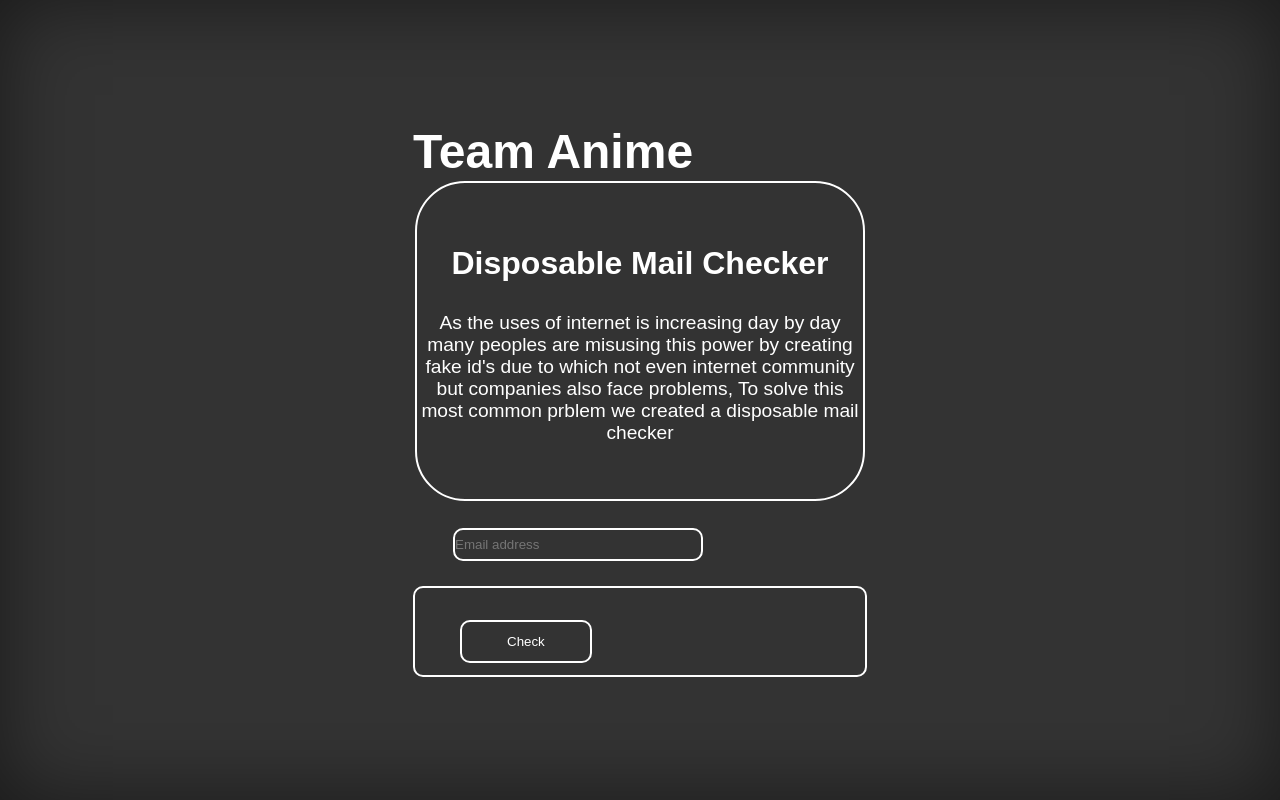
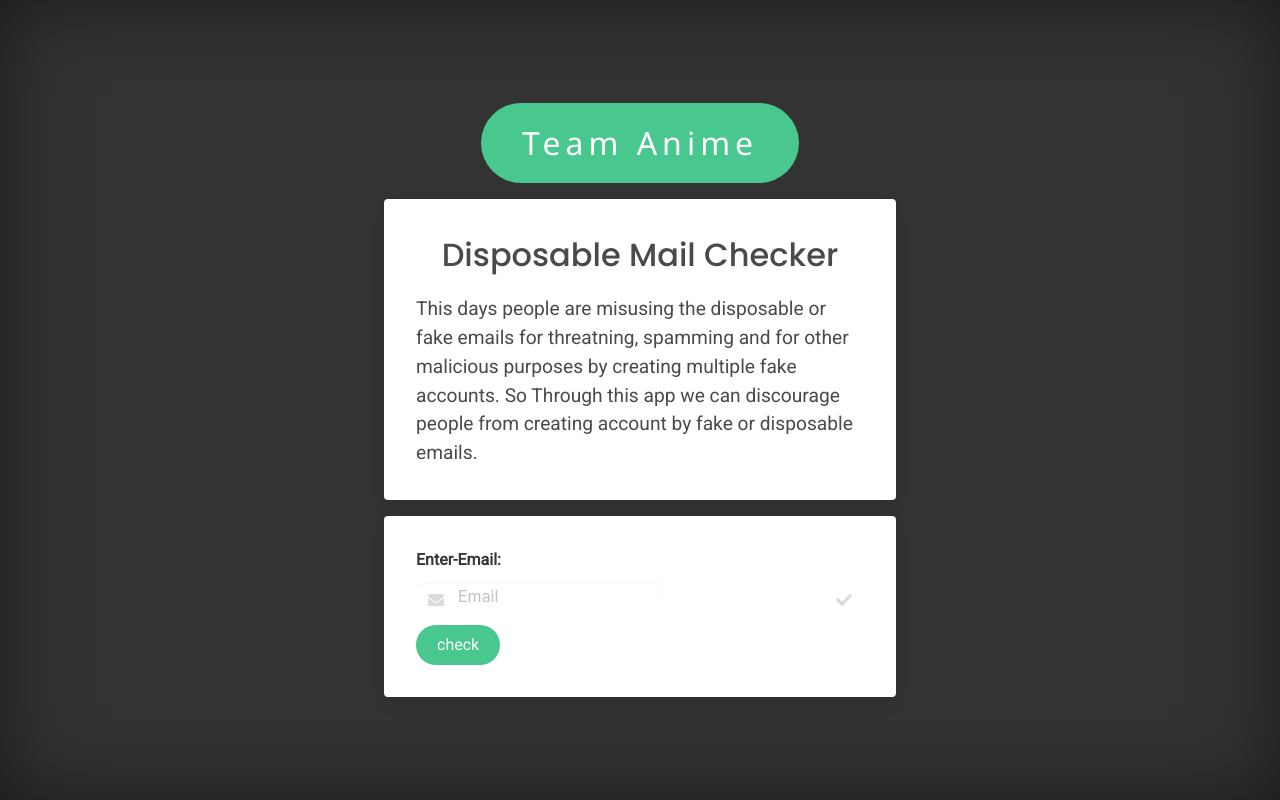
Before and after one commit to ayushontop/project-sukinome-api-hacks, a React (Create React App) app in the folder sukinome/: page / in a window 1280 px wide. Built offline with nearby package versions, Linux system fonts and the light colour scheme.

Commit message:
improved ui

```diff
--- a/sukinome/public/index.html
+++ b/sukinome/public/index.html
@@ -25,6 +25,9 @@
       Learn how to configure a non-root public URL by running `npm run build`.
     -->
     <title>React App</title>
+    <!-- bulma cdn  -->
+    <link rel="stylesheet" href="https://cdn.jsdelivr.net/npm/bulma@0.9.1/css/bulma.min.css">
+    <script defer src="https://use.fontawesome.com/releases/v5.14.0/js/all.js"></script>
   </head>
   <body>
     <noscript>You need to enable JavaScript to run this app.</noscript>
--- a/sukinome/src/App.js
+++ b/sukinome/src/App.js
@@ -3,7 +3,7 @@ import './App.css';
 import Starting from './Starting';
 import Self from './self';
 import Email from './email';
-import Button from './btn';
+
 
 
 
@@ -15,8 +15,6 @@ function App() {
       <Starting/>
       <Self/>
       <Email/>
-
-      <Button/>
       </div>
 
 
--- a/sukinome/src/Starting.js
+++ b/sukinome/src/Starting.js
@@ -5,8 +5,8 @@ function Starting() {
     return (
     <div className='starting_class'>
 
-    <header class="head">
-        <h1>Team Anime</h1>
+    <header className="head">
+        <h1 className='button is-success is-rounded'>Team Anime </h1>
     </header>
     </div>
 
--- a/sukinome/src/all.css
+++ b/sukinome/src/all.css
@@ -1,3 +1,7 @@
+@import 'https://fonts.googleapis.com/css2?family=Roboto&display=swap';
+@import 'https://fonts.googleapis.com/css2?family=Poppins:wght@500&display=swap';
+@import 'https://fonts.googleapis.com/css2?family=Noto+Sans&family=Poppins:wght@500&display=swap';
+
 * {
     margin: 0;
     padding: 0;
@@ -5,8 +9,9 @@
 }
 
 body{
-    font-family: 'Overpass', sans-serif;
-    height: 100vh;
+    /* font-family: 'Overpass', sans-serif; */
+    font-family: 'Roboto', sans-serif;
+    min-height: 100vh;
     display: flex;
     flex-direction: column;
     align-items: center;
@@ -16,13 +21,26 @@ body{
     box-shadow: inset 0 0 5rem rgba(0, 0, 0, .5);
 }
 
+header{
+    display: flex;
+    justify-content: center;
+}
 .head h1{
-    font-size: 3rem;
+    font-size: 2rem;
+    margin-bottom: 1rem;
+    font-family: 'Noto Sans', sans-serif;
+    letter-spacing: 5px;
+
 }
-
-
+.button{
+    font-family: 'Roboto', sans-serif;
+}
+.self-container{
+    display: flex;
+    justify-content: center;
+}
 .self {
-    background-color: #333;
+    /* background-color: #333;
     border: 2px solid white;
     height: 320px;
     width: 450px;
@@ -30,10 +48,13 @@ body{
     border-radius: 50px;
     color: white;
     text-align: center;
-    margin: 2px;
-    padding: 62px 0px;
+
+    padding: 62px 0px; */
     transition-property: all;
     transition-duration: 1s;
+    width: 40%;
+    padding: 2rem;
+
 
 }
 
@@ -42,36 +63,31 @@ body{
     box-shadow: 0px 0px 15px 8px rgb(168, 247, 247);
 }
 .self h2{
-    position: relative;
+
     font-size: 2rem;
+    margin-bottom: 1rem;
+    font-family: 'Poppins', sans-serif;
 }
 .self p{
-    position: relative;
-    margin-top: 30px;
+
+
     font-size: 1.2rem;
 }
 
-
+.email-container{
+    display: flex;
+    justify-content: center;
+}
 .email{
     display: flex;
-    width: 330px;
-    height: 42px;
-  justify-content: center;
-  align-items: center;
-  margin-top: 23px;
+
+
+  width: 40%;
+  margin-top: 1rem;
+  flex-direction: column;
+  padding: 2rem;
 }
-  .sr-only{
-position: absolute;
-    width: 1px;
-    height: 1px;
-    padding: 0;
-    overflow: hidden;
-    clip: rect(0,0,0,0);
-    white-space: nowrap;
-    -webkit-clip-path: inset(50%);
-    clip-path: inset(50%);
-    border: 0;
-}
+
 .form-signin input[type="email"] {
     margin-bottom: -1px;
     border-bottom-right-radius: 0;
@@ -97,7 +113,8 @@ position: absolute;
     border-color: white;
     padding: 12px 45px;
     margin-top: 20px;
-    cursor: pointer;
+    /* cursor: pointer; */
+    font-family: 'Roboto', sans-serif;
     color: white;
        transition: all;
        transition-duration: 0.6s;
@@ -115,3 +132,13 @@ position: absolute;
     background-color: rgb(182, 181, 181);
     color: black;
 }
+
+
+@media only screen and (max-width: 500px){
+    .self{
+        width: 90%;
+    }
+    .email{
+        width: 90%;
+    }
+}
--- a/sukinome/src/btn.js
+++ /dev/null
@@ -1,16 +0,0 @@
-import React from 'react'
-import './all.css'
-
-function Button() {
-    return (
-        <div className='btn'>
-            <button class="btn">
-                Check
-            </button>
-
-
-        </div>
-    )
-}
-
-export default Button
--- a/sukinome/src/check.js
+++ b/sukinome/src/check.js
@@ -1,11 +1,12 @@
 import Email from './email';
-import Button from './btn';
 
 window.addEventListener("load", function () {
-    let input = document.querySelector('#inputEmail');
-    let btn = document.querySelector('.btn');
+    let input = document.querySelector("#inputEmail");
 
+    let btn = document.querySelector("#checkBtn");
+    console.log('hello');
     btn.addEventListener('click', function () {
+
         const email = input.value;
         const api = `https://disposable.debounce.io/?email=${email}`;
         console.log(api);
@@ -23,7 +24,7 @@ window.addEventListener("load", function () {
                     alert("This is disposable Email!");
                 }
                 else{
-                    alert("This is not disposable Email!");
+                    alert("This is not a disposable Email!");
                 }
             });
 
--- a/sukinome/src/email.js
+++ b/sukinome/src/email.js
@@ -1,15 +1,35 @@
 import React from 'react'
 import './all.css'
-import './check'
+import './check';
 
 function Email() {
     return (
-        <div className='email'>
-            <label for="inputEmail" class="sr-only">Email address</label>
-<input type="email" id="inputEmail" class="form-control" placeholder="Email address" required="" autofocus=""/>
+        <div className='email-container'>
+
+        <div className='email card'>
+        <label className="label">Enter-Email: </label>
+        <div className="field">
+  <p className="control has-icons-left has-icons-right">
+    <input className="input" id='inputEmail' type="email" placeholder="Email" />
+    <span className="icon is-small is-left">
+      <i className="fas fa-envelope"></i>
+    </span>
+    <span className="icon is-small is-right">
+      <i className="fas fa-check"></i>
+    </span>
+  </p>
+</div>
 
 
-        </div>
+<div className="field">
+  <p className="control ">
+    <button className="button is-success is-rounded" id= 'checkBtn'>
+      check
+    </button>
+  </p>
+</div>
+</div>
+</div>
     )
 }
 
--- a/sukinome/src/self.js
+++ b/sukinome/src/self.js
@@ -3,10 +3,12 @@ import './all.css'
 
 function Self() {
     return (
-        <div className='self'>
-            <h2>Disposable Mail Checker</h2>
-    <p>As the uses of internet is increasing day by day many peoples are misusing this power by creating fake id's due to which not even internet community but companies also face problems, To solve this most common prblem we created a disposable mail checker</p>
+        <div className='self-container'>
+        <div className='card self'>
+        <h2 className='has-text-centered'>Disposable Mail Checker</h2>
+        <p>This days people are misusing the disposable or fake emails for threatning, spamming and for other malicious purposes by creating multiple fake accounts. So Through this app we can discourage people from creating account by fake or disposable emails. </p>
 
+        </div>
         </div>
     )
 }
```
Also changed, not shown: 1 other file (tests, documents, lock files or other folders).
